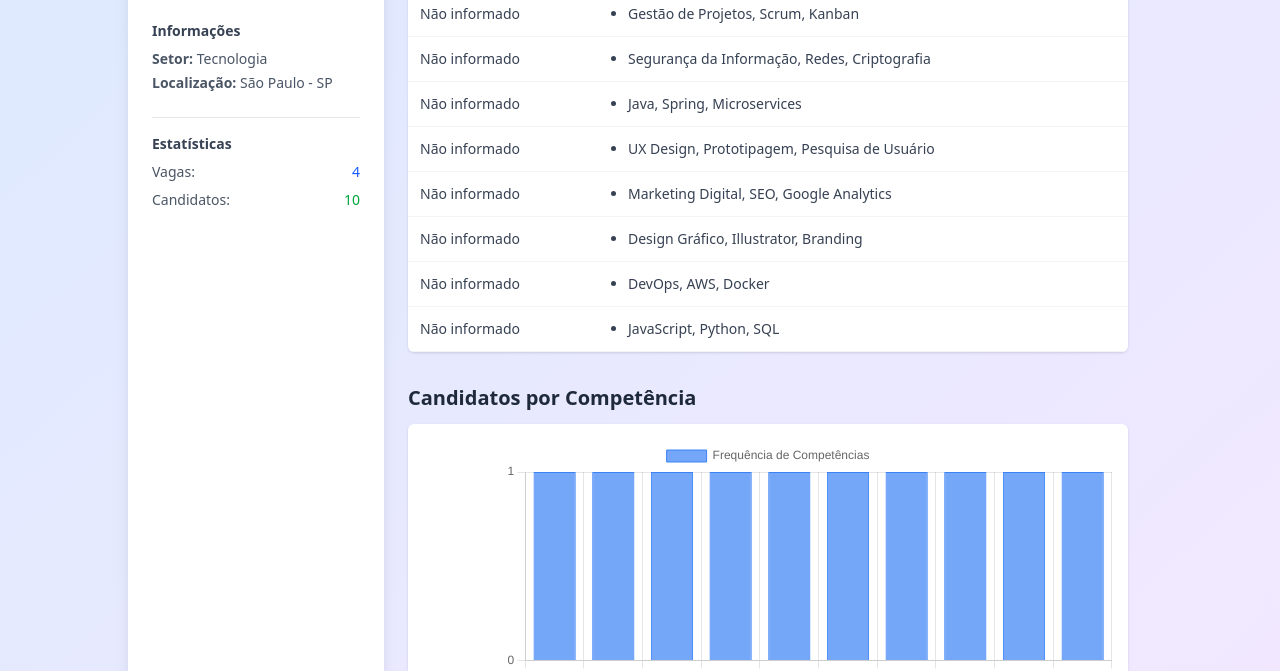
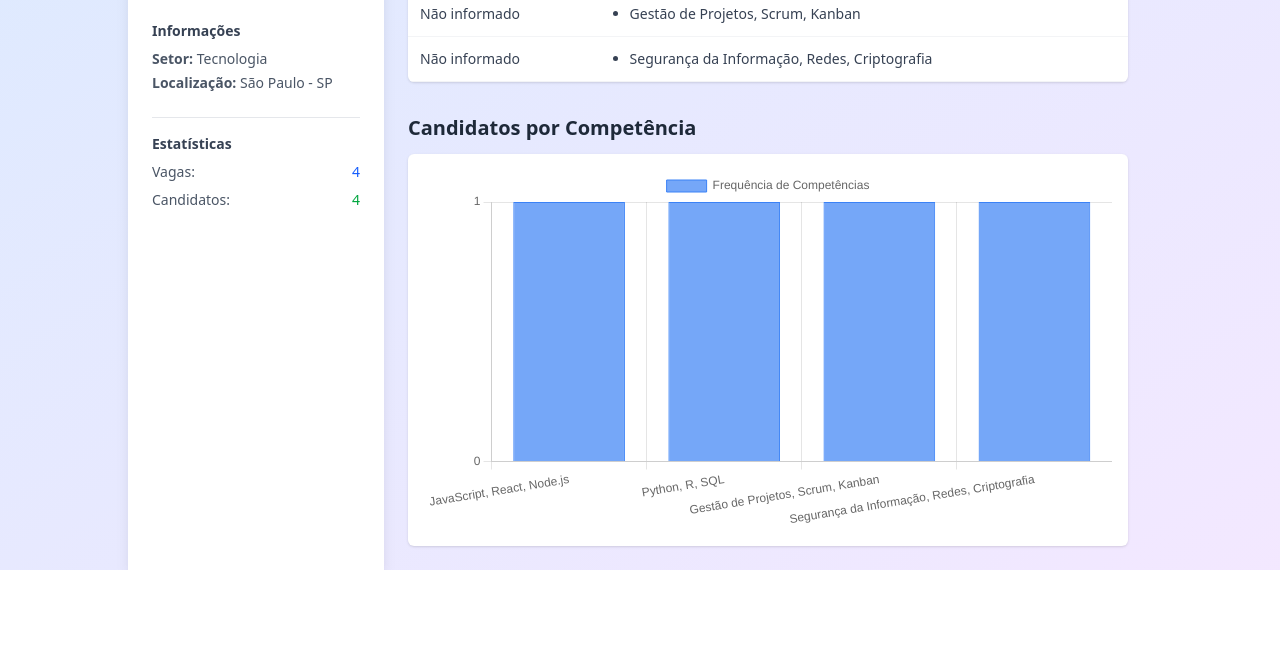
Before and after one commit to azulario/Linketinder-Project, a website with bundled scripts: page frontend/public/perfil-empresa.html in a window 1280 px wide. Shown: the part 307-978 px from the top of the page. After the commit the page ends 877 px from the top, so only its background shows below. Built offline with nearby package versions, Linux system fonts and the light colour scheme.

Commit message:
feat[frontend]: removi alguns candidatos do BancoDeDadosFake e atualizei as configurazcoes do vite

```diff
--- a/frontend/js/utils/BancoDeDadosFake.js
+++ b/frontend/js/utils/BancoDeDadosFake.js
@@ -90,16 +90,10 @@ export class BancoDeDadosFake {
         const candidato2 = new Candidato('uuid-candidato-2', "Bruno Souza", "bruno.souza@email.com", "https://placehold.co/400x400/f1c40f/ffffff?text=BS", ['Python, R, SQL']);
         const candidato3 = new Candidato('uuid-candidato-3', "Carla Pereira", "carla.p@email.com", "https://placehold.co/400x400/9b59b6/ffffff?text=CP", ['Gestão de Projetos, Scrum, Kanban']);
         const candidato4 = new Candidato('uuid-candidato-4', "Daniel Costa", "d.c@email.com", "https://placehold.co/400x400/1abc9c/ffffff?text=DC", ['Segurança da Informação, Redes, Criptografia']);
-        const candidato5 = new Candidato('uuid-candidato-5', "Eduardo Lima", "edudev@exemplo,com", "https://placehold.co/400x400/34495e/ffffff?text=EL", ['Java, Spring, Microservices']);
-        const candidato6 = new Candidato('uuid-candidato-6', "Fernanda Gomes", "fer@exemplo.com", "https://placehold.co/400x400/e67e22/ffffff?text=FG", ['UX Design, Prototipagem, Pesquisa de Usuário']);
-        const candidato7 = new Candidato('uuid-candidato-7', "Gabriel Rocha", "biel@email.com", "https://placehold.co/400x400/95a5a6/ffffff?text=GR", ['Marketing Digital, SEO, Google Analytics']);
-        const candidato8 = new Candidato('uuid-candidato-8', "Helena Martins", "helenadesign", "https://placehold.co/400x400/d35400/ffffff?text=HM", ['Design Gráfico, Illustrator, Branding']);
-        const candidato9 = new Candidato('uuid-candidato-9', "Igor Fernandes", "idevg@email.com", "https://placehold.co/400x400/7f8c8d/ffffff?text=IF", ['DevOps, AWS, Docker']);
-        const candidato10 = new Candidato('uuid-candidato-10', "Juliana Alves", "fullstack@email.com", "https://placehold.co/400x400/16a085/ffffff?text=JA", ['JavaScript, Python, SQL']);
         // add aos arrays
         this.empresas.push(empresa1, empresa2);
         this.vagas.push(vaga1, vaga2, vaga3, vaga4);
-        this.candidatos.push(candidato1, candidato2, candidato3, candidato4, candidato5, candidato6, candidato7, candidato8, candidato9, candidato10);
+        this.candidatos.push(candidato1, candidato2, candidato3, candidato4);
     }
 }
 // exporta uma instancia unica do banco de dados falso
--- a/frontend/ts/Main.ts
+++ /dev/null
@@ -1,24 +0,0 @@
-import { Candidato } from "./models/Candidato";
-import { Empresa } from "./models/Empresa";
-
-// Função para salvar o tipo de perfil escolhido
-export function selecionarPerfil(tipo: 'candidato' | 'empresa') {
-    localStorage.setItem('perfilSelecionado', tipo);
-}
-
-window.addEventListener('DOMContentLoaded', () => {
-    const btnCandidato = document.getElementById('btn-candidato');
-    const btnEmpresa = document.getElementById('btn-empresa');
-    if (btnCandidato) {
-        btnCandidato.addEventListener('click', () => {
-            selecionarPerfil('candidato');
-            window.location.href = 'cadastro.html';
-        });
-    }
-    if (btnEmpresa) {
-        btnEmpresa.addEventListener('click', () => {
-            selecionarPerfil('empresa');
-            window.location.href = 'cadastro.html';
-        });
-    }
-});
--- a/frontend/ts/utils/BancoDeDadosFake.ts
+++ b/frontend/ts/utils/BancoDeDadosFake.ts
@@ -112,18 +112,13 @@ export class BancoDeDadosFake {
         const candidato2 = new Candidato('uuid-candidato-2', "Bruno Souza", "bruno.souza@email.com", "https://placehold.co/400x400/f1c40f/ffffff?text=BS", ['Python, R, SQL']);
         const candidato3 = new Candidato('uuid-candidato-3', "Carla Pereira", "carla.p@email.com", "https://placehold.co/400x400/9b59b6/ffffff?text=CP", ['Gestão de Projetos, Scrum, Kanban']);
         const candidato4 = new Candidato('uuid-candidato-4', "Daniel Costa", "d.c@email.com", "https://placehold.co/400x400/1abc9c/ffffff?text=DC", ['Segurança da Informação, Redes, Criptografia']);
-        const candidato5 = new Candidato('uuid-candidato-5', "Eduardo Lima", "edudev@exemplo,com", "https://placehold.co/400x400/34495e/ffffff?text=EL", ['Java, Spring, Microservices']);
-        const candidato6 = new Candidato('uuid-candidato-6', "Fernanda Gomes", "fer@exemplo.com", "https://placehold.co/400x400/e67e22/ffffff?text=FG", ['UX Design, Prototipagem, Pesquisa de Usuário']);
-        const candidato7 = new Candidato('uuid-candidato-7', "Gabriel Rocha", "biel@email.com", "https://placehold.co/400x400/95a5a6/ffffff?text=GR", ['Marketing Digital, SEO, Google Analytics']);
-        const candidato8 = new Candidato('uuid-candidato-8', "Helena Martins", "helenadesign", "https://placehold.co/400x400/d35400/ffffff?text=HM", ['Design Gráfico, Illustrator, Branding']);
-        const candidato9 = new Candidato('uuid-candidato-9', "Igor Fernandes", "idevg@email.com", "https://placehold.co/400x400/7f8c8d/ffffff?text=IF", ['DevOps, AWS, Docker']);
-        const candidato10 = new Candidato('uuid-candidato-10', "Juliana Alves", "fullstack@email.com", "https://placehold.co/400x400/16a085/ffffff?text=JA", ['JavaScript, Python, SQL']);
+
 
 
         // add aos arrays
         this.empresas.push(empresa1, empresa2);
         this.vagas.push(vaga1, vaga2, vaga3, vaga4);
-        this.candidatos.push(candidato1, candidato2, candidato3, candidato4, candidato5, candidato6, candidato7, candidato8, candidato9, candidato10);
+        this.candidatos.push(candidato1, candidato2, candidato3, candidato4);
     }
 }
 
--- a/frontend/vite.config.ts
+++ b/frontend/vite.config.ts
@@ -1,8 +1,19 @@
 // frontend/vite.config.ts
 import { defineConfig } from 'vite';
+import { resolve } from 'node:path';
 
 export default defineConfig({
     root: './public',
+    server: {
+        fs: {
+            // permite importar arquivos fora do root (./public), como ../js
+            allow: [
+                resolve(__dirname, '.'),
+                resolve(__dirname, 'js'),
+                resolve(__dirname, 'assets')
+            ]
+        }
+    },
     build: {
         outDir: '../dist',
         emptyOutDir: true,
```
Also changed, not shown: frontend/package.json (+4 -4 lines), frontend/public/styles.css.
